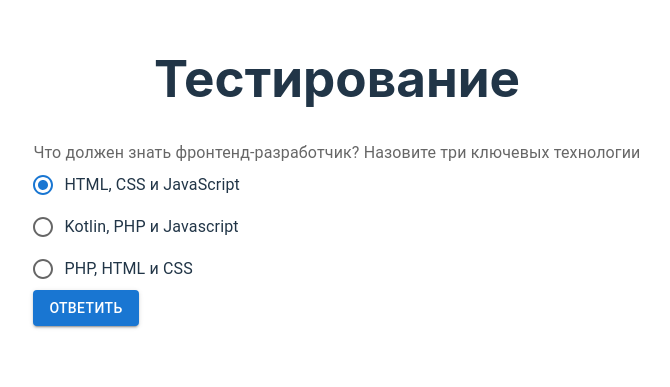
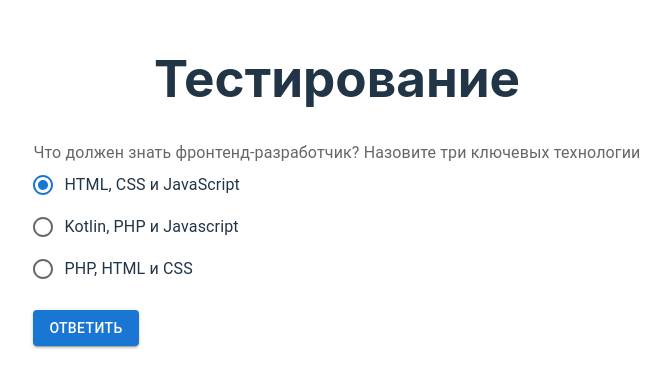
Before and after one commit to parunkov/react12, a React (Vite) app: page / in a window 1280 px wide. Shown: the part 219-606 px from the top of the page, without its empty margins (303-973 px from the left). Built offline with nearby package versions, Linux system fonts and the light colour scheme.

Commit message:
console log removed

```diff
--- a/src/App.scss
+++ b/src/App.scss
@@ -44,10 +44,7 @@
   color: #888;
 }
 
-.testWrapper {
-  margin-bottom: 20px;
-}
-
 .buttonWrapper {
   text-align: left;
+  margin-top: 20px;
 }
--- a/src/App.tsx
+++ b/src/App.tsx
@@ -45,27 +45,19 @@ function App() {
     ]
   };
 
-  // const readTestValue = () => {
-  //   console.log('callback');
-  //   return 'callback';
-  // }
-
   const onButtonClick = (value: string) => {
-    console.log(appState.curretIndex);
     const newState: IappState = {...appState};
     newState.curretIndex += 1;
-    console.log(value);
     newState.test[appState.curretIndex].result = value;
     setAppState(newState);
     console.log(appState);
   }
 
   const [appState, setAppState] = useState(initialState);
-  useEffect(() => {
-    console.log(appState.curretIndex);
-    // console.log(appState.test[appState.curretIndex]);
-
-  }, [appState.curretIndex]);
+  // useEffect(() => {
+  //   console.log(appState.curretIndex);
+  //   // console.log(appState.test[appState.curretIndex]);
+  // }, [appState.curretIndex]);
 
   return (
     <>
```
